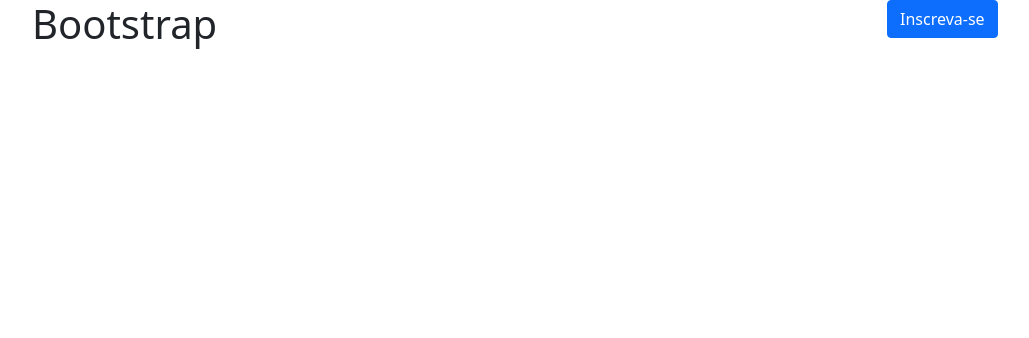
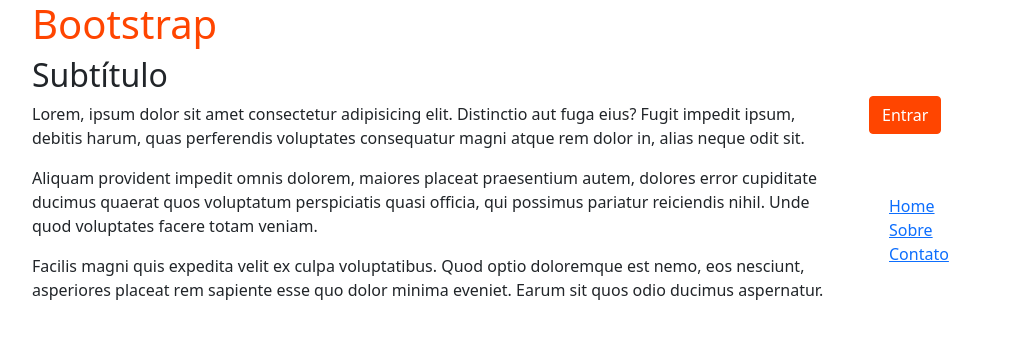
Before and after one commit to ams-mari/Bootstrap, a plain HTML site: page index3.html in a window 1280 px wide. Shown: the whole page, without its empty margins (50-1079 px from the left). Drawn offline with nearby package versions, Linux system fonts and the light colour scheme.

Commit message:
Debug e Manipulação

```diff
--- a/css/style.css
+++ b/css/style.css
@@ -0,0 +1,24 @@
+article{
+    background-color: #cccccc;
+    color: #ffffff
+}
+
+ul{
+    list-style: none;
+    padding: 0;
+    margin: 20px ;
+}
+
+h1{
+    color:orangered;
+}
+
+button.btn.btn-primary{
+    background-color: orangered;
+    border-color: orangered;
+    margin: 40px 0;
+}
+
+ /*.col-md-9{
+     margin-right: 50px;
+ } NÃO FAZER ISSO QUE QUEBRA A LINHA E CAGA TUDO!! NÃO ALTERA A GRID E NUNCA MEXA NO CSS DO BOOTSTRAP*/
--- a/index3.html
+++ b/index3.html
@@ -12,12 +12,29 @@
 
         <div class="container">
            <div class="row">
-               <div class="col-9">
+               <div class="col">
                    <h1>Bootstrap</h1>
                </div>
-               <div class="col-3">
-                <button class="btn btn-primary">Inscreva-se</button>
-            </div>
+               <div class="row">
+                   <div class="col-md-9">
+                       <h2>Subtítulo</h2>
+                       <p>Lorem, ipsum dolor sit amet consectetur adipisicing elit. Distinctio aut fuga eius? Fugit impedit ipsum, debitis harum, quas perferendis voluptates consequatur magni atque rem dolor in, alias neque odit sit.</p>
+                       <p>Aliquam provident impedit omnis dolorem, maiores placeat praesentium autem, dolores error cupiditate ducimus quaerat quos voluptatum perspiciatis quasi officia, qui possimus pariatur reiciendis nihil. Unde quod voluptates facere totam veniam.</p>
+                       <p>Facilis magni quis expedita velit ex culpa voluptatibus. Quod optio doloremque est nemo, eos nesciunt, asperiores placeat rem sapiente esse quo dolor minima eveniet. Earum sit quos odio ducimus aspernatur.</p>
+                   </div>
+                   <div class="col-md-3">
+                       <button class="btn btn-primary">Entrar</button>
+                       <nav>
+                           <ul>
+                               <li><a href="#">Home</a></li>
+                               <li><a href="#">Sobre</a></li>
+                               <li><a href="#">Contato</a></li>
+                           </ul>
+                       </nav>
+                   </div>
+               </div>
+
+
            </div>
 
 
```
